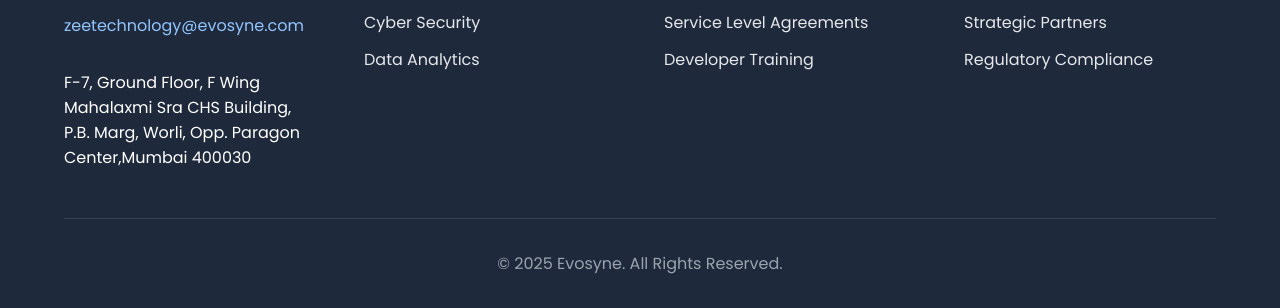
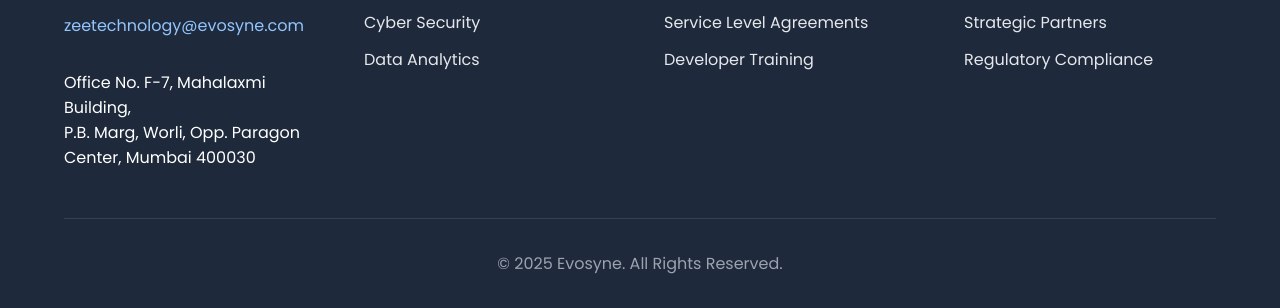
Before and after one commit to rohitjhajonki/evosyne.com, a plain HTML site: page index.html in a window 1280 px wide. Shown: the part 1985-2293 px from the top of the page. Drawn offline with Linux system fonts and the light colour scheme.

Commit message:
Update index.html

```diff
--- a/index.html
+++ b/index.html
@@ -299,9 +299,8 @@
             <img src="https://i.ibb.co/cSHjcf3K/blue-box-logo.jpg" alt="Evosyne Logo" class="footer-logo">
             <p class="contact-email">zeetechnology@evosyne.com</p>
             <p class="footer-address">
-                F-7, Ground Floor, F Wing<br>
-                Mahalaxmi Sra CHS Building,<br>
-                P.B. Marg, Worli, Opp. Paragon Center,Mumbai 400030<br>
+                Office No. F-7, Mahalaxmi Building,<br>
+                P.B. Marg, Worli, Opp. Paragon Center, Mumbai 400030<br>
             </p>
         </div>
 
```
